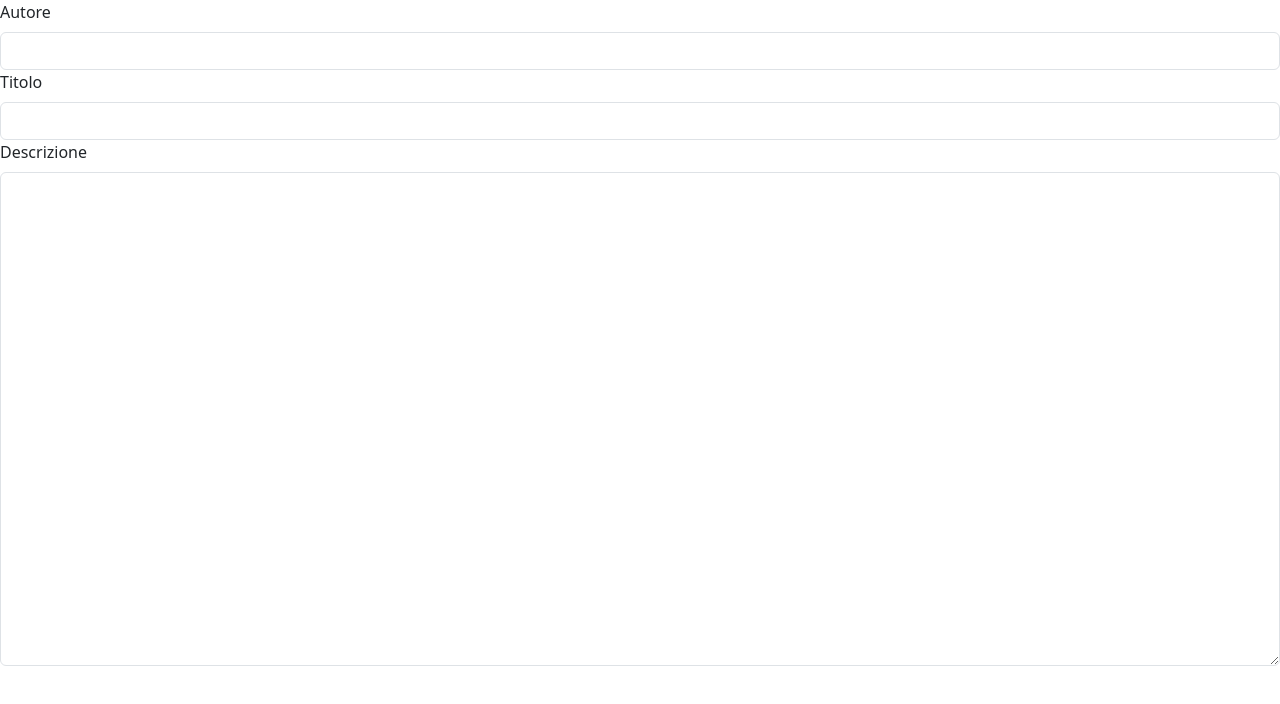
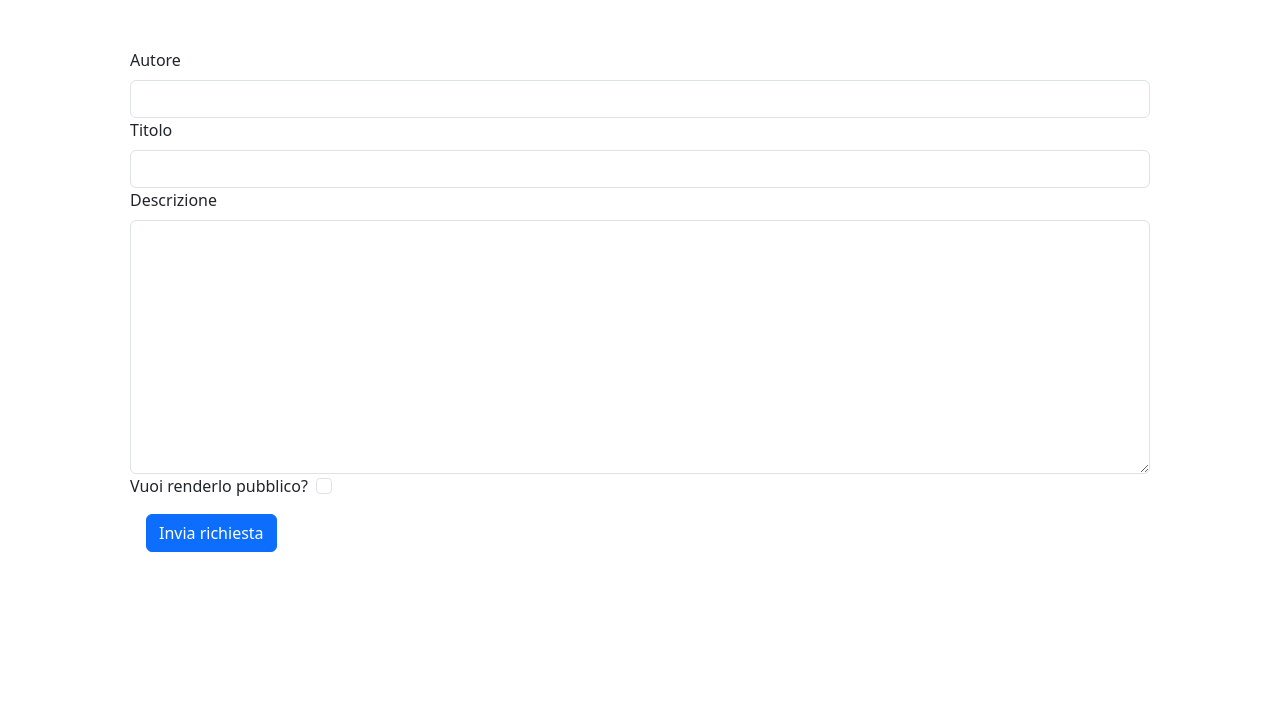
Before and after one commit to DarioConiglione/react-post-form, a React (Vite) app: page / in a window 1280 px wide. Shown: the top 704 px of the page. Built offline with nearby package versions, Linux system fonts and the light colour scheme.

Commit message:
add checkbox, insert div on every input for correct layout

```diff
--- a/src/App.jsx
+++ b/src/App.jsx
@@ -26,8 +26,11 @@ function App() {
     <>
 
       {/* creazione primo campo del form */}
-      <div className="mb-3">
-        <form onSubmit={handleSubmit}>
+
+      <div className="container">
+        <form className="m-5" onSubmit={handleSubmit}>
+
+          <div>
             <label className="form-label">Autore</label>
             <input
               type="text"
@@ -36,25 +39,41 @@ function App() {
               value={formArticle.author}
               onChange={(e) => setFormArticle({ ...formArticle, author: e.target.value })}
             />
-
+          </div>
+          <div>
             <label className="form-label">Titolo</label>
             <input
               type="text"
               name="title"
               className="form-control"
-            value={formArticle.author}
+              value={formArticle.title}
               onChange={(e) => setFormArticle({ ...formArticle, title: e.target.value })}
             />
-
+          </div>
+          <div>
             <label className="form-label">Descrizione</label>
             <textarea
               type="text"
               name="body"
-            rows="20"
+              rows="10"
               className="form-control"
-            value={formArticle.author}
+              value={formArticle.body}
               onChange={(e) => setFormArticle({ ...formArticle, body: e.target.value })}
             />
+          </div>
+          <div>
+            <label className="form-check-label me-2" htmlFor="updates">Vuoi renderlo pubblico?</label>
+            <input
+              type="checkbox"
+              name="public"
+              id="public"
+              className="form-check-input"
+              onChange={(e) => setFormArticle({ ...formArticle, public: e.target.value })}
+            />
+
+          </div>
+
+          <button type="submit" className="btn btn-primary m-3">Invia richiesta</button>
 
         </form>
 
```
Lines whose indentation alone changed are shown as unchanged.
